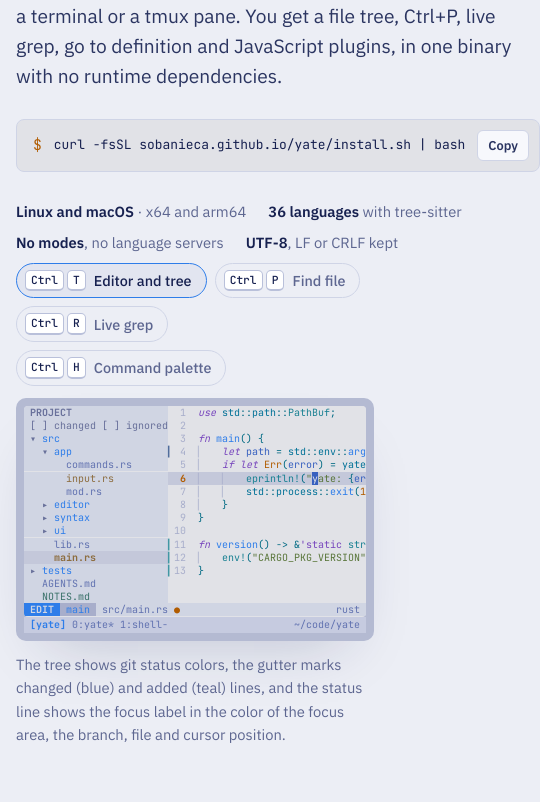
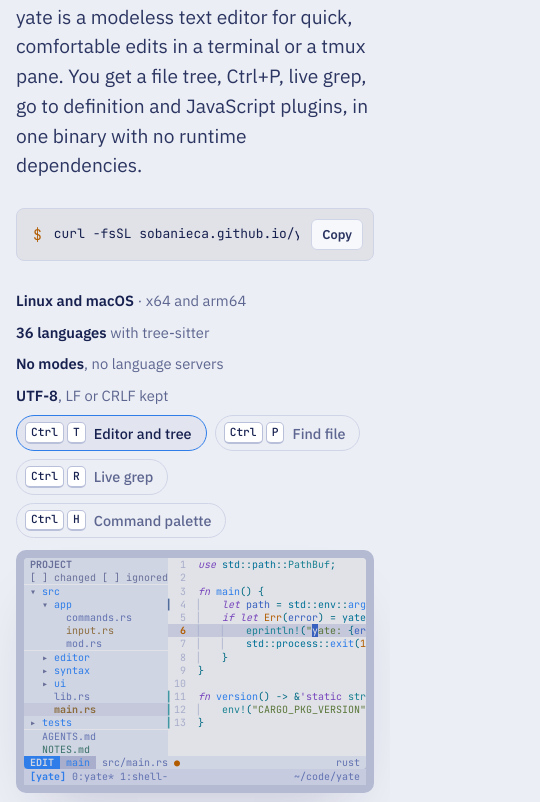
Before and after one commit to sobanieca/yate, a plain HTML site: page docs/index.html in a window 390 px wide. Shown: the part 332-1134 px from the top of the page, 540 px wide, since content can reach past the window. Drawn offline with nearby package versions, Linux system fonts and the light colour scheme.

Commit message:
Landing page: keep the hero within the screen width on phones

```diff
--- a/docs/index.html
+++ b/docs/index.html
@@ -129,7 +129,7 @@ code { font-family: var(--font-mono); font-size: 0.88em; background: var(--surfa
 
 /* hero */
 .hero { padding-block: clamp(40px, 7vw, 84px) 40px; }
-.hero-grid { display: grid; gap: 28px; }
+.hero-grid { display: grid; grid-template-columns: minmax(0, 1fr); gap: 28px; }
 .eyebrow { font-family: var(--font-mono); font-size: 0.78rem; letter-spacing: 0.12em; text-transform: uppercase; color: var(--muted); display: flex; gap: 10px; flex-wrap: wrap; align-items: center; }
 .eyebrow .pill { border: 1px solid var(--line); padding: 2px 8px; border-radius: 999px; color: var(--hot); letter-spacing: 0.06em; }
 .hero h1 { font-size: var(--step-4); font-weight: 800; letter-spacing: -0.025em; max-width: 17ch; }
```
